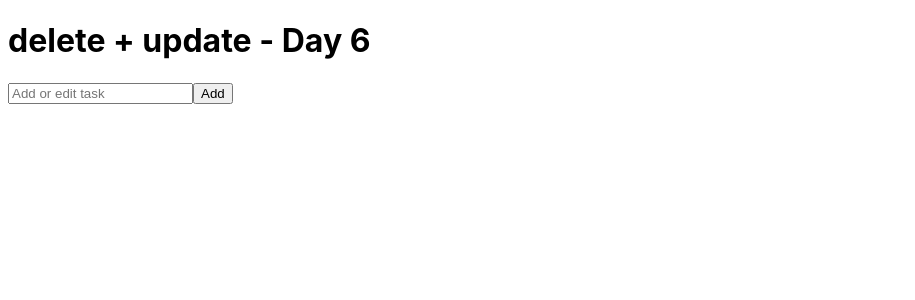
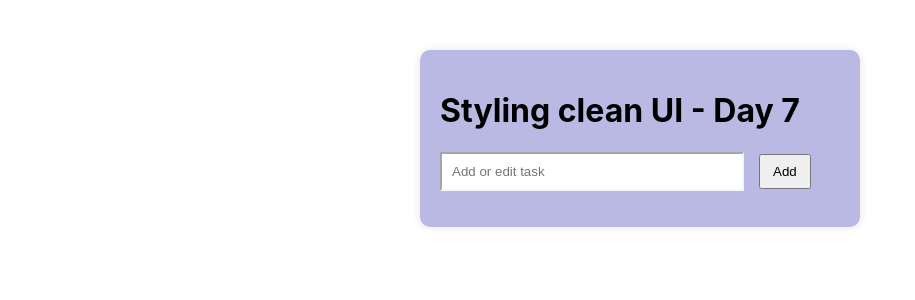
Before and after one commit to FiroozMohammadi/100-days-of-code, a React (Create React App) app: page / in a window 1280 px wide. Shown: the top 300 px of the page, without its empty margins (0-915 px from the left). Built offline with nearby package versions, Linux system fonts and the light colour scheme.

Commit message:
ay 7 - dd styling and improve

```diff
--- a/src/App.css
+++ b/src/App.css
@@ -0,0 +1,25 @@
+.container {
+  max-width: 400px;
+  margin: 50px auto;
+  background: rgb(185, 185, 227);
+  padding: 20px;
+  border-radius: 10px;
+  box-shadow: 0 0 10px rgba(0,0,0,0.1);
+}
+
+input {
+  padding: 10px;
+  width: 70%;
+  margin-right: 10px;
+    border-color: aliceblue;
+}
+
+button {
+  padding: 8px 12px;
+  margin-left: 5px;
+  cursor: pointer;
+}
+
+li {
+  margin-top: 10px;
+}
--- a/src/App.js
+++ b/src/App.js
@@ -43,8 +43,8 @@ function App() {
 //     setMessage("done");
 //   }
   return (
-    <div>
-      <h1>delete + update - Day 6</h1>
+    <div className='container'>
+      <h1>Styling clean UI - Day 7</h1>
      {/* <Profile fullname="Fahim Rahimi" username="fahim11"/> */}
      {/* <button onClick={onClick}>Click</button> */}
      {/* <button onClick={()=> setMessage("clicked")}>click button</button> */}
```
